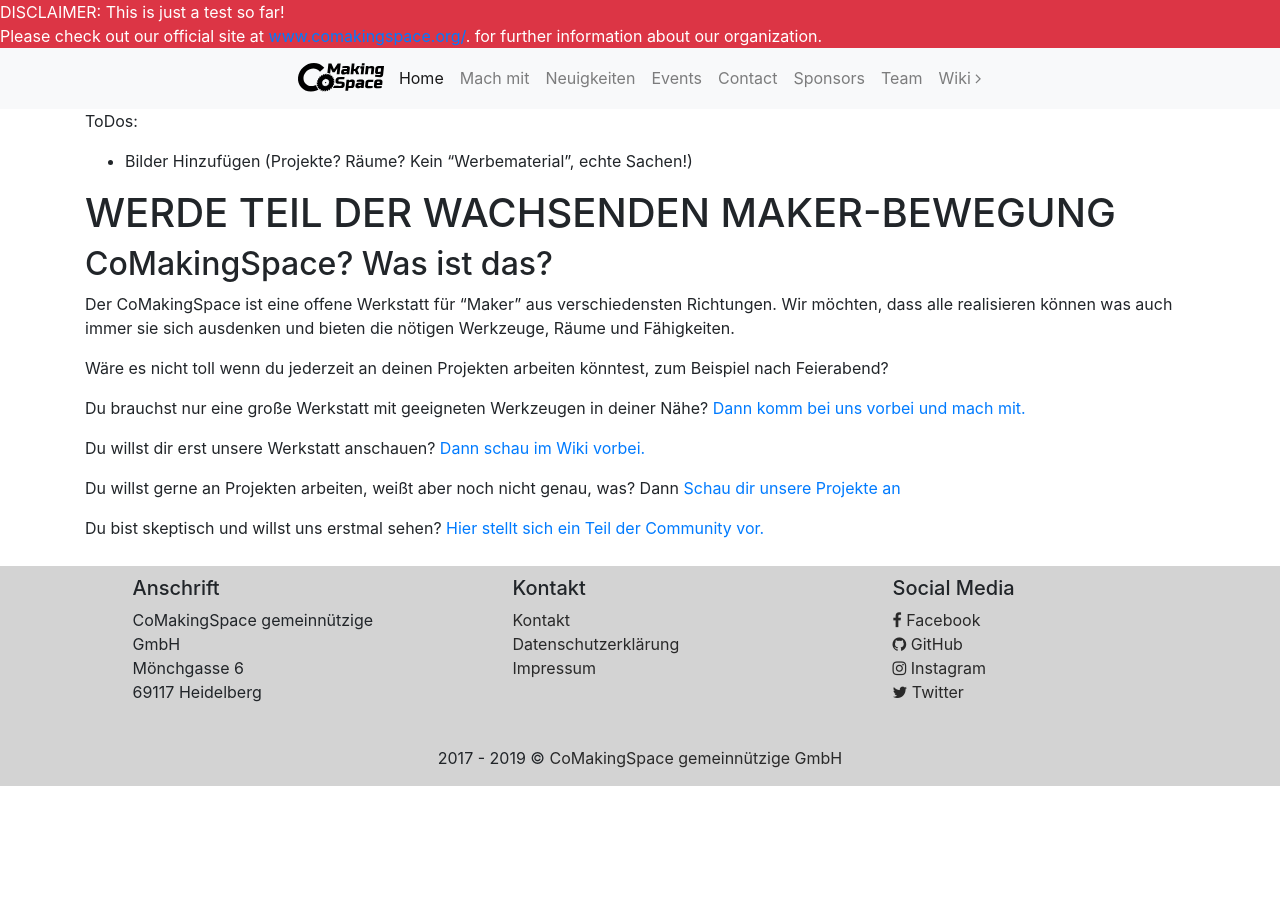
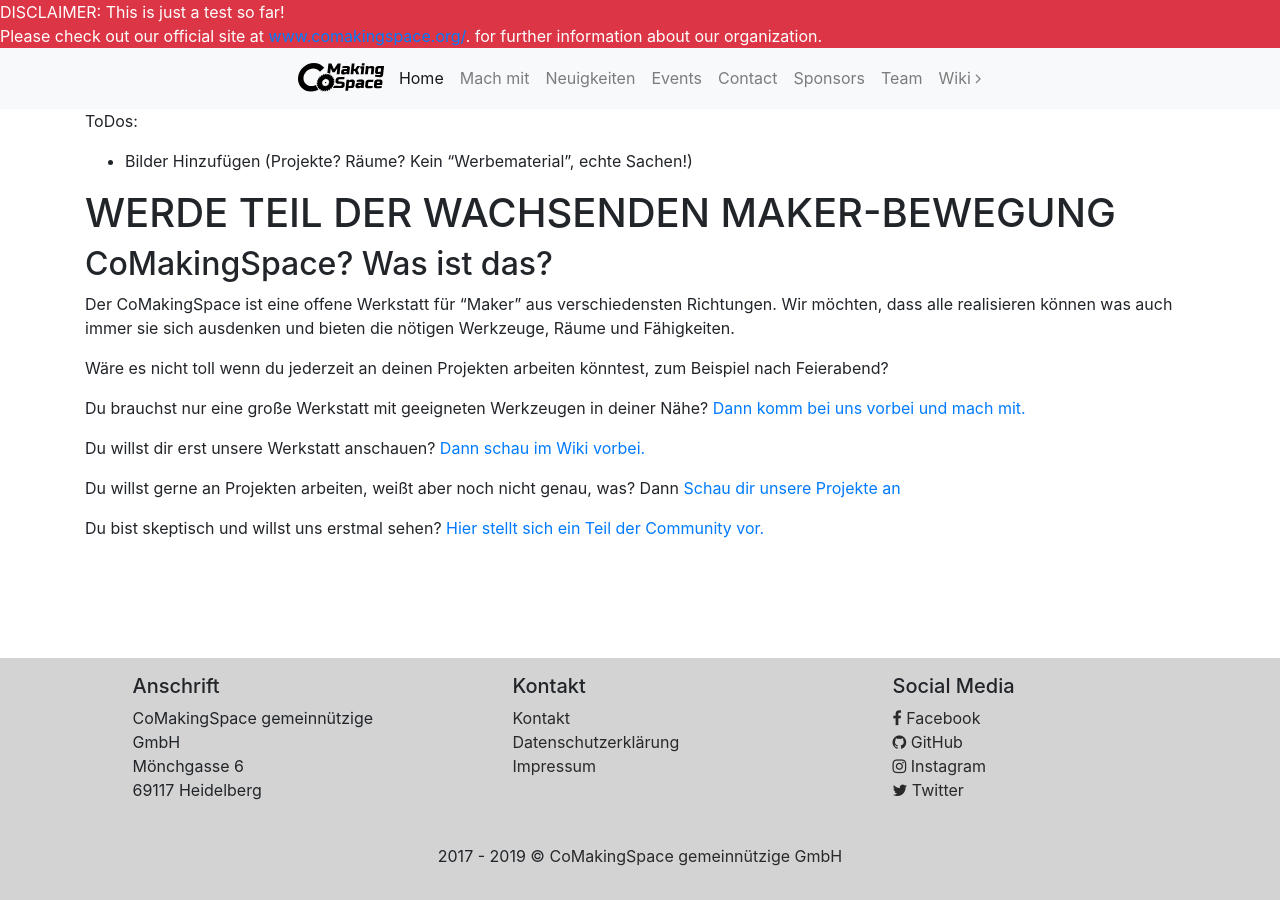
Before and after one commit to comakingspace/comakingspace.github.io, a Jekyll site: the page built from index.md, in a window 1280 px wide. Built offline with Jekyll 4.4.1, drawn with Linux system fonts in a browser that asks for light colours.

Commit message:
moar styles

```diff
--- a/_includes/footer.html
+++ b/_includes/footer.html
@@ -1,5 +1,5 @@
 <!-- Footer -->
-<footer class="footer container-fluid sticky-bottom">
+<footer class="footer container-fluid">
         {%- assign social = site.social_links -%}
         <!-- Footer Links -->
         <div class="container justify-content-center">
--- a/_sass/style.scss
+++ b/_sass/style.scss
@@ -18,15 +18,24 @@
 }
 html {
   height: 100%;
+  box-sizing: border-box;
+
+
 }
 
 body {
   position: relative;
   min-height: 100%;
+  padding-bottom: 6rem;
+  margin:0;
 }
 
 .footer {
-  padding-top: 10px;
+  position: absolute;
+  bottom: 0;
+  right: 0;
+  left: 0;
+  padding: 1rem;
   background-color: lightgray;
 
   p {
```
